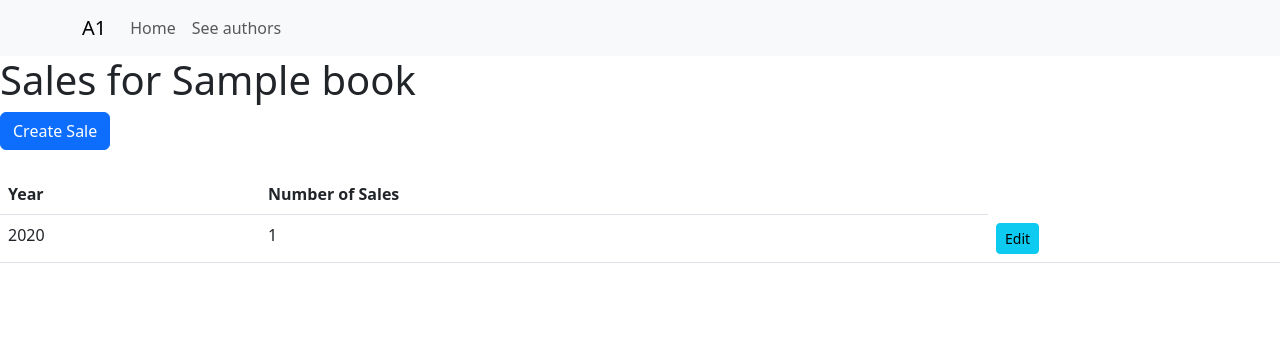
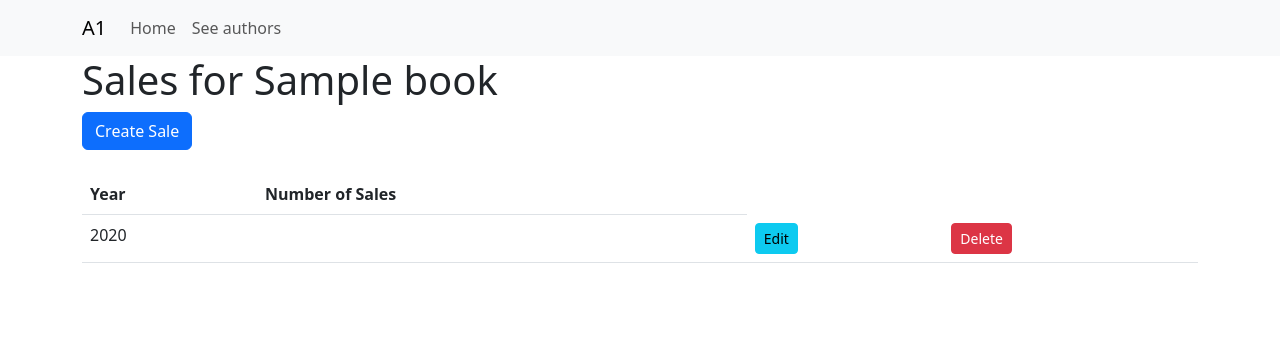
Before and after one commit to SoftwareArchitectureGroup1/Assignment1, a Django app: page /book/1/sales/ in a window 1280 px wide. Shown: the top 356 px of the page. Run offline with Django 4.2, Linux system fonts and the light colour scheme; tables that the repository leaves empty hold one stand-in row (values such as "Sample post"); some libraries are stand-ins or nearby versions.

Commit message:
feat delete

```diff
--- a/a1/forms.py
+++ b/a1/forms.py
@@ -16,4 +16,4 @@
     year = forms.ChoiceField(choices=YEAR_CHOICES, widget=forms.Select)
     class Meta:
         model = Sale
-        fields = ['year', 'number_of_sales']
+        fields = ['year', 'sales']
--- a/a1/models/sales.py
+++ b/a1/models/sales.py
@@ -4,4 +4,16 @@
 class Sale(models.Model):
     book = models.ForeignKey(Book, on_delete=models.CASCADE, related_name='sales')
     year = models.IntegerField()
-    number_of_sales = models.IntegerField()
+    sales = models.IntegerField()
+
+    def save(self, *args, **kwargs):
+        book = self.book
+        book.number_of_sales += 1
+        book.save()
+        super(Sale, self).save(*args, **kwargs)
+
+    def delete(self, *args, **kwargs):
+        book = self.book
+        book.number_of_sales -= 1
+        book.save()
+        super(Sale, self).delete(*args, **kwargs)
--- /dev/null
+++ b/a1/static/scripts/deletesale.js
@@ -0,0 +1,21 @@
+$(document).ready(function () {
+    $('.delete-sale-btn').click(function () {
+        console.log("entered");
+        const saleId = $(this).data('sale-id');
+        if (confirm('Are you sure you want to delete this sale?')) {
+            const csrfToken = $('input[name="csrfmiddlewaretoken"]').val();
+            $.ajax({
+                type: 'DELETE',
+                url: `/deletesale/${saleId}/`,
+                headers: { 'X-CSRFToken': csrfToken },
+                success: function (response) {
+                    alert(response.message);
+                    location.reload();
+                },
+                error: function (response) {
+                    alert('Error deleting author.');
+                }
+            });
+        }
+    });
+});
--- a/a1/urls.py
+++ b/a1/urls.py
@@ -24,6 +24,7 @@
     path('create_sale/<int:book_id>/', views.create_sale, name='create_sale'),
     path('book/<int:book_id>/sales/', views.book_sales_index, name='book_sales_index'),
     path('edit_sale/<int:sale_id>/', views.EditSaleView.as_view(), name='edit_sale'),
+    path('deletesale/<int:sale_id>/', views.delete_sale, name='delete-sale'),
 
 ]
 
--- a/a1/views/sales.py
+++ b/a1/views/sales.py
@@ -62,12 +62,12 @@
             return redirect(f'/book/{sale.book.id}/sales/')
         return render(request, self.template_name, {'form': form, 'sale': sale})
 
-def delete_author(request, sale_id):
+def delete_sale(request, sale_id):
     try:
-        author = Sale.objects.get(id=sale_id)
-        author.delete()
-        return JsonResponse({'message': 'Author deleted successfully.'})
+        sale = Sale.objects.get(id=sale_id)
+        sale.delete()
+        return JsonResponse({'message': 'Sale deleted successfully.'})
     except Author.DoesNotExist:
-        return JsonResponse({'error': 'Author not found.'}, status=404)
+        return JsonResponse({'error': 'Sale not found.'}, status=404)
     except Exception as e:
-        return JsonResponse({'error': 'Error deleting author.'}, status=500)
+        return JsonResponse({'error': 'Error deleting sale.'}, status=500)
--- a/templates/book_sales_index.html
+++ b/templates/book_sales_index.html
@@ -1,6 +1,7 @@
 {% extends 'base.html' %}
-
+{% load static %}
 {% block content %}
+    <div class="container">
     <h1>Sales for {{ book.name }}</h1>
     <a href="{% url 'create_sale' book_id=book.pk %}" class="btn btn-primary">Create Sale</a>
     <table class="table mt-4">
@@ -18,8 +19,16 @@
                 <td>
                     <a href="{% url 'edit_sale' sale_id=sale.id %}" class="btn btn-info btn-sm">Edit</a>
                 </td>
+                <td>
+                    <button class="btn btn-danger btn-sm delete-sale-btn" data-sale-id="{{ sale.id }}">Delete</button>
+                </td>
             </tr>
+
             {% endfor %}
         </tbody>
     </table>
+    </div>
+    {% csrf_token %}
+<script src="https://code.jquery.com/jquery-3.6.0.min.js"></script>
+<script src="{% static 'scripts/deletesale.js' %}"></script>
 {% endblock %}
```
